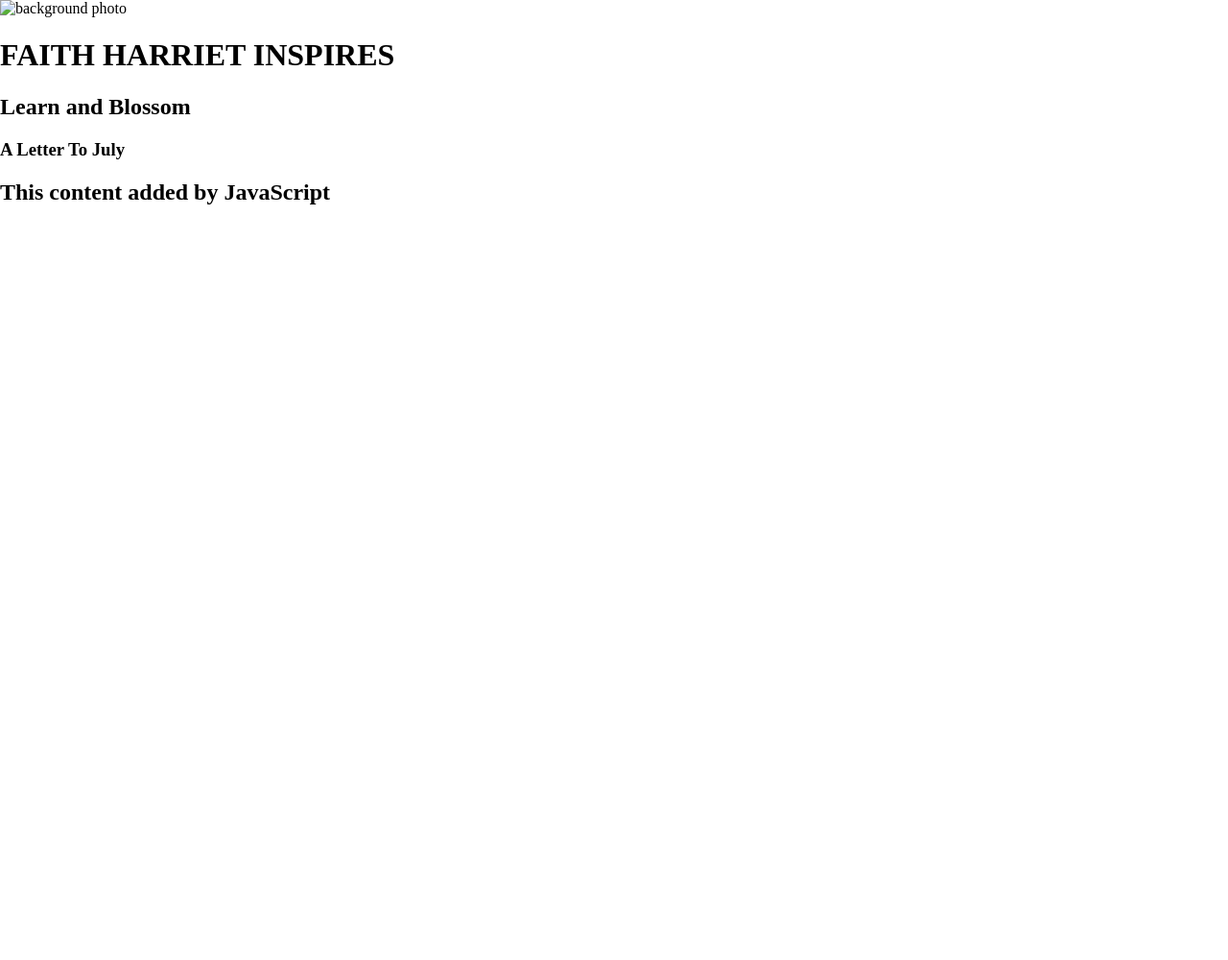
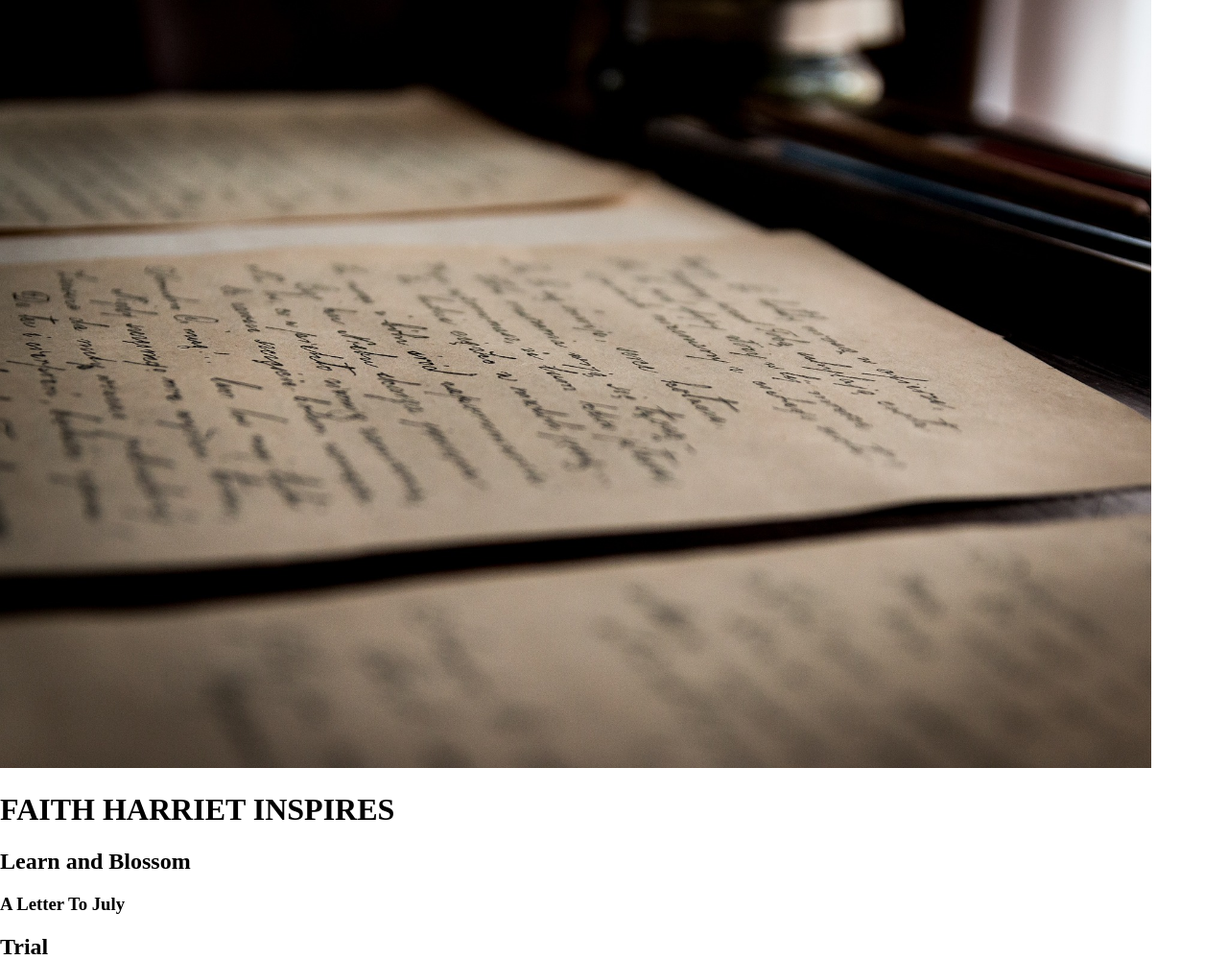
Before and after one commit to nym2/my-personal-website, a plain HTML site: page index.html in a window 1280 px wide. Shown: the whole page at 96% size. Before the commit the page ends 800 px from the top, so only its background shows below. Drawn offline with Linux system fonts and the light colour scheme.

Commit message:
adds index.html; script.js; style.css; mywebsitephoto1.jpg

```diff
--- a/index.html
+++ b/index.html
@@ -7,7 +7,7 @@
     <title>My Personal Website</title>
 </head>
 <body>
-    <img src="C:\Users\nimpa\Downloads\my website photo1.jpg" alt="background photo" class="bg">
+    <img src="mywebsitephoto1.jpg" alt="background photo" class="bg">
     <h1>FAITH HARRIET INSPIRES</h1>
     <h2>Learn and Blossom</h2>
     <div>
--- a/script.js
+++ b/script.js
@@ -1,3 +1,3 @@
 const h2 = document.createElement("h2");
-h2.textContent = "This content added by JavaScript";
+h2.textContent = "Trial";
 document.querySelector("body").appendChild(h2);
--- a/style.css
+++ b/style.css
@@ -3,7 +3,7 @@ body, html {
     margin: 0;
 }
 .bg {
-    background-image: url=("C:\Users\nimpa\Downloads\my website photo1.jpg");
+    background-image: url=("mywebsitephoto1.jpg");
     height: 100%;
 
     background-position: center;
```
Also changed, not shown: mywebsitephoto1.jpg (added).
